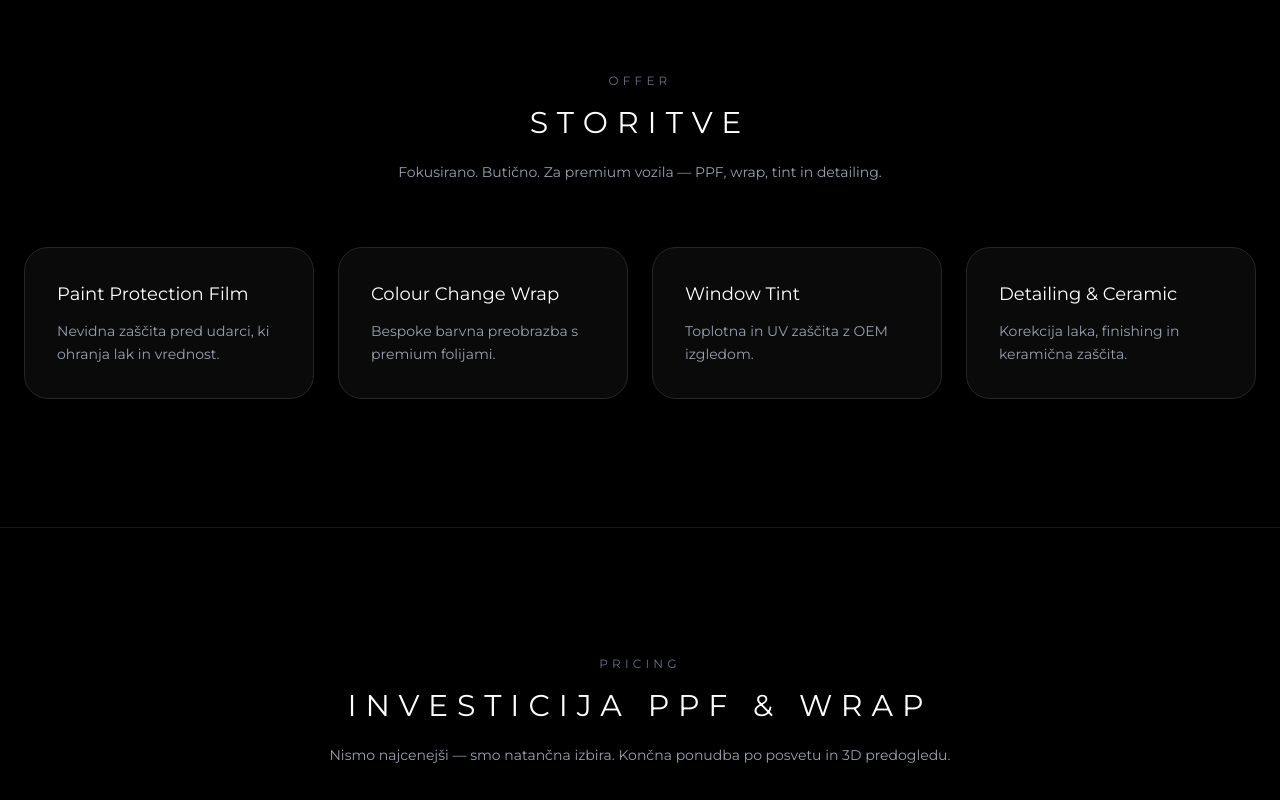
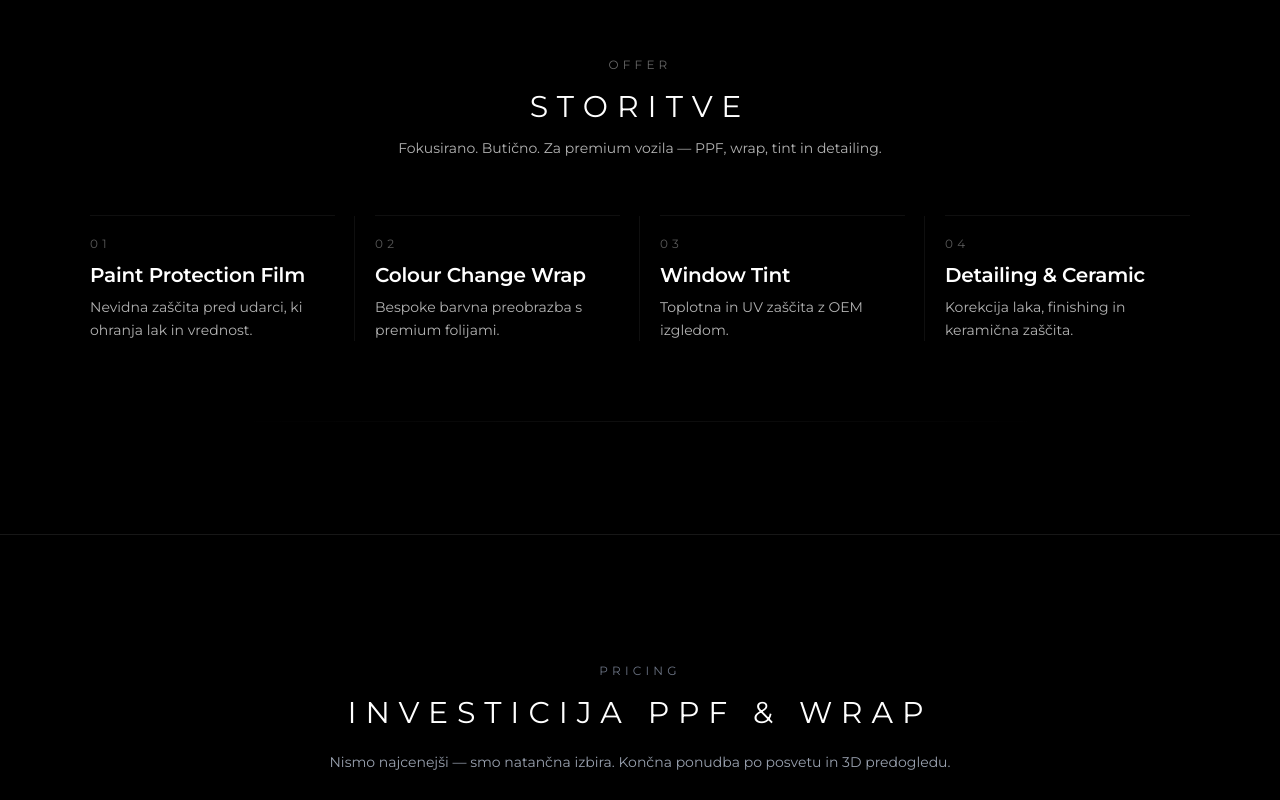
Before and after one commit to lukafilipdev/midgnightautostudio, a Next.js app: page / in a window 1280 px wide. Shown: the part 7500-8300 px from the top of the page. Built offline with nearby package versions, Linux system fonts and the light colour scheme.

Commit message:
Seperated all section into it's own components and improved servicesSection component

```diff
--- /dev/null
+++ b/app/components/PricingSection.tsx
@@ -0,0 +1,51 @@
+import { Card, SectionTitle } from "./SectionPrimitives";
+
+export interface PricingPack {
+  name: string;
+  price: string;
+  description: string;
+  /** Middle column: light card, scaled on md+ */
+  highlight?: boolean;
+}
+
+interface PricingSectionProps {
+  kicker: string;
+  title: string;
+  subtitle: string;
+  packs: [PricingPack, PricingPack, PricingPack];
+}
+
+export function PricingSection({
+  kicker,
+  title,
+  subtitle,
+  packs,
+}: PricingSectionProps) {
+  return (
+    <section className="py-20 md:py-32 px-6 border-t border-neutral-900 text-center">
+      <div className="max-w-7xl mx-auto">
+        <SectionTitle kicker={kicker} title={title} subtitle={subtitle} />
+        <div className="grid md:grid-cols-3 gap-10" data-reveal>
+          {packs.map((pack, i) =>
+            pack.highlight ? (
+              <div
+                key={i}
+                className="bg-white text-black p-10 rounded-3xl md:scale-105 shadow-xl"
+              >
+                <h3 className="mb-4">{pack.name}</h3>
+                <p className="text-3xl mb-4">{pack.price}</p>
+                <p className="text-sm">{pack.description}</p>
+              </div>
+            ) : (
+              <Card key={i}>
+                <h3 className="mb-4">{pack.name}</h3>
+                <p className="text-3xl mb-4">{pack.price}</p>
+                <p className="text-gray-400 text-sm">{pack.description}</p>
+              </Card>
+            )
+          )}
+        </div>
+      </div>
+    </section>
+  );
+}
--- /dev/null
+++ b/app/components/SectionPrimitives.tsx
@@ -0,0 +1,37 @@
+import type { ReactNode } from "react";
+
+export function SectionTitle({
+  kicker,
+  title,
+  subtitle,
+}: {
+  kicker?: string;
+  title: string;
+  subtitle?: string;
+}) {
+  return (
+    <div className="text-center mb-12 md:mb-16" data-reveal>
+      {kicker ? (
+        <p className="text-[10px] md:text-xs tracking-[0.35em] text-gray-500 mb-4">
+          {kicker}
+        </p>
+      ) : null}
+      <h2 className="text-xl md:text-3xl tracking-[0.28em] md:tracking-[0.3em]">
+        {title}
+      </h2>
+      {subtitle ? (
+        <p className="text-gray-400 text-xs md:text-sm max-w-2xl mx-auto mt-5 leading-relaxed whitespace-pre-line">
+          {subtitle}
+        </p>
+      ) : null}
+    </div>
+  );
+}
+
+export function Card({ children }: { children: ReactNode }) {
+  return (
+    <div className="bg-neutral-950 border border-neutral-800 rounded-3xl p-8">
+      {children}
+    </div>
+  );
+}
--- /dev/null
+++ b/app/components/ServicesSection.tsx
@@ -0,0 +1,118 @@
+"use client";
+
+import { useEffect, useRef, useState } from "react";
+
+export interface ServiceItem {
+  title: string;
+  description: string;
+}
+
+interface ServicesSectionProps {
+  kicker: string;
+  title: string;
+  subtitle: string;
+  items: ServiceItem[];
+}
+
+export function ServicesSection({
+  kicker,
+  title,
+  subtitle,
+  items,
+}: ServicesSectionProps) {
+  const sectionRef = useRef<HTMLElement>(null);
+  const [isVisible, setIsVisible] = useState(false);
+
+  useEffect(() => {
+    const observer = new IntersectionObserver(
+      ([entry]) => {
+        if (entry.isIntersecting) {
+          setIsVisible(true);
+          observer.disconnect();
+        }
+      },
+      { threshold: 0.1 }
+    );
+
+    if (sectionRef.current) {
+      observer.observe(sectionRef.current);
+    }
+
+    return () => observer.disconnect();
+  }, []);
+
+  return (
+    <section
+      ref={sectionRef}
+      className="relative border-t border-white/[0.06] px-6 py-20 md:py-28"
+    >
+      <div className="mx-auto max-w-[1100px]">
+        {/* Header */}
+        <div
+          className={`mb-12 text-center transition-all duration-700 ease-out md:mb-14 ${
+            isVisible ? "translate-y-0 opacity-100" : "translate-y-6 opacity-0"
+          }`}
+        >
+          <p className="mb-4 text-[10px] uppercase tracking-[0.35em] text-white/40 md:text-xs">
+            {kicker}
+          </p>
+
+          <h2 className="text-xl tracking-[0.28em] md:text-3xl md:tracking-[0.3em]">
+            {title}
+          </h2>
+
+          <p className="mx-auto mt-3 max-w-2xl text-xs leading-relaxed text-white/70 md:text-sm">
+            {subtitle}
+          </p>
+        </div>
+
+        {/* Services */}
+        <div className="grid grid-cols-1 gap-8 sm:grid-cols-2 md:grid-cols-4 md:gap-10">
+          {items.map((item, i) => (
+            <div
+              key={i}
+              className={`group relative border-t border-white/[0.06] pt-5 text-center transition-all duration-700 ease-out md:text-left ${
+                isVisible ? "translate-y-0 opacity-100" : "translate-y-5 opacity-0"
+              }`}
+              style={{ transitionDelay: `${160 + i * 90}ms` }}
+            >
+              {/* vertical divider on desktop */}
+              {i < items.length - 1 && (
+                <div className="pointer-events-none absolute right-[-20px] top-0 hidden h-full w-px bg-white/[0.06] md:block" />
+              )}
+
+              <p className="mb-2 text-[10px] uppercase tracking-[0.35em] text-white/35 md:text-xs">
+                {String(i + 1).padStart(2, "0")}
+              </p>
+
+              <h3 className="mb-1.5 text-[18px] font-semibold tracking-[-0.01em] transition-transform duration-300 group-hover:-translate-y-[2px] md:text-[20px]">
+                {item.title}
+              </h3>
+
+              <p className="mx-auto max-w-[240px] text-sm leading-[1.6] text-white/[0.7] md:mx-0">
+                {item.description}
+              </p>
+            </div>
+          ))}
+        </div>
+
+        {/* Bottom anchor line */}
+        <div
+          className={`mx-auto mt-16 h-px w-full max-w-[800px] transition-opacity duration-700 md:mt-20 ${
+            isVisible ? "opacity-100" : "opacity-0"
+          }`}
+          style={{
+            background:
+              "linear-gradient(to right, transparent, rgba(255,255,255,0.06), transparent)",
+            transitionDelay: "520ms",
+          }}
+        />
+      </div>
+
+      {/* subtle center glow */}
+      <div className="pointer-events-none absolute inset-0 -z-10 flex justify-center">
+        <div className="h-full w-[700px] bg-[radial-gradient(circle_at_center,rgba(255,255,255,0.025),transparent_70%)]" />
+      </div>
+    </section>
+  );
+}
--- a/app/page.tsx
+++ b/app/page.tsx
@@ -12,6 +12,9 @@ import { FeaturedBuildsSection } from "./components/FeaturedBuildsSection";
 import { GallerySection } from "./components/GallerySection";
 import { ConfiguratorSection } from "./components/ConfiguratorSection";
 import { ProtectionDemo } from "./components/ProtectionDemo";
+import { ServicesSection } from "./components/ServicesSection";
+import { PricingSection } from "./components/PricingSection";
+import { Card, SectionTitle } from "./components/SectionPrimitives";
 
 const CONTACT = {
   email: "info@midnightautostudio.com",
@@ -593,43 +596,6 @@ function useRevealOnScroll() {
 }
 
 
-function SectionTitle({
-  kicker,
-  title,
-  subtitle,
-}: {
-  kicker?: string;
-  title: string;
-  subtitle?: string;
-}) {
-  return (
-    <div className="text-center mb-12 md:mb-16" data-reveal>
-      {kicker ? (
-        <p className="text-[10px] md:text-xs tracking-[0.35em] text-gray-500 mb-4">
-          {kicker}
-        </p>
-      ) : null}
-      <h2 className="text-xl md:text-3xl tracking-[0.28em] md:tracking-[0.3em]">
-        {title}
-      </h2>
-      {subtitle ? (
-        <p className="text-gray-400 text-xs md:text-sm max-w-2xl mx-auto mt-5 leading-relaxed whitespace-pre-line">
-          {subtitle}
-        </p>
-      ) : null}
-    </div>
-  );
-}
-
-
-function Card({ children }: { children: React.ReactNode }) {
-  return (
-    <div className="bg-neutral-950 border border-neutral-800 rounded-3xl p-8">
-      {children}
-    </div>
-  );
-}
-
 export default function Home() {
   const [lang, setLang] = useState<Lang>("sl");
   const [service, setService] = useState("");
@@ -882,57 +848,41 @@ export default function Home() {
         ]}
       />
 
-      <section className="py-20 md:py-32 px-6 border-t border-neutral-900">
-        <div className="max-w-7xl mx-auto">
-          <SectionTitle
+      <ServicesSection
         kicker={t("offerKicker")}
         title={t("servicesTitle")}
         subtitle={t("servicesSub")}
-          />
-          <div className="grid md:grid-cols-4 gap-6" data-reveal>
-            {[
-              [t("s1t"), t("s1d")],
-              [t("s2t"), t("s2d")],
-              [t("s3t"), t("s3d")],
-              [t("s4t"), t("s4d")],
-            ].map(([tt, d], i) => (
-              <Card key={i}>
-                <h3 className="text-base md:text-lg mb-3">{tt}</h3>
-                <p className="text-gray-400 text-xs md:text-sm leading-relaxed">
-                  {d}
-                </p>
-              </Card>
-            ))}
-          </div>
-        </div>
-      </section>
-
-      <section className="py-20 md:py-32 px-6 border-t border-neutral-900 text-center">
-        <div className="max-w-7xl mx-auto">
-          <SectionTitle
+        items={[
+          { title: t("s1t"), description: t("s1d") },
+          { title: t("s2t"), description: t("s2d") },
+          { title: t("s3t"), description: t("s3d") },
+          { title: t("s4t"), description: t("s4d") },
+        ]}
+      />
+
+      <PricingSection
         kicker={t("pricingKicker")}
         title={t("investmentTitle")}
         subtitle={t("investmentSub")}
-          />
-          <div className="grid md:grid-cols-3 gap-10" data-reveal>
-            <Card>
-              <h3 className="mb-4">{t("pack1")}</h3>
-              <p className="text-3xl mb-4">{t("pack1p")}</p>
-              <p className="text-gray-400 text-sm">{t("pack1d")}</p>
-            </Card>
-            <div className="bg-white text-black p-10 rounded-3xl md:scale-105 shadow-xl">
-              <h3 className="mb-4">{t("pack2")}</h3>
-              <p className="text-3xl mb-4">{t("pack2p")}</p>
-              <p className="text-sm">{t("pack2d")}</p>
-            </div>
-            <Card>
-              <h3 className="mb-4">{t("pack3")}</h3>
-              <p className="text-3xl mb-4">{t("pack3p")}</p>
-              <p className="text-gray-400 text-sm">{t("pack3d")}</p>
-            </Card>
-          </div>
-        </div>
-      </section>
+        packs={[
+          {
+            name: t("pack1"),
+            price: t("pack1p"),
+            description: t("pack1d"),
+          },
+          {
+            name: t("pack2"),
+            price: t("pack2p"),
+            description: t("pack2d"),
+            highlight: true,
+          },
+          {
+            name: t("pack3"),
+            price: t("pack3p"),
+            description: t("pack3d"),
+          },
+        ]}
+      />
 
       <section className="py-20 md:py-32 px-6 border-t border-neutral-900">
         <div className="max-w-7xl mx-auto">
```
Lines whose indentation alone changed are shown as unchanged.
